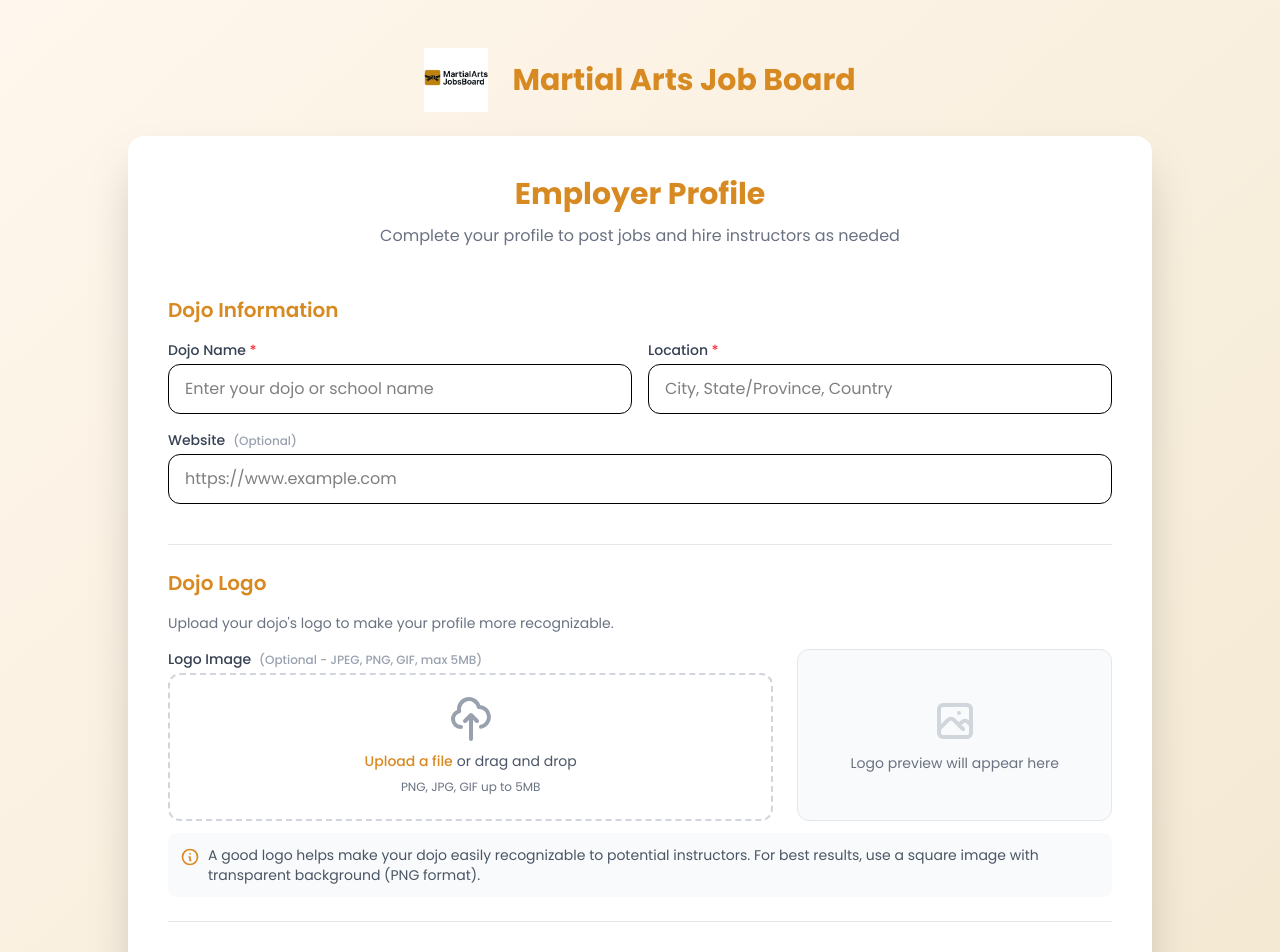
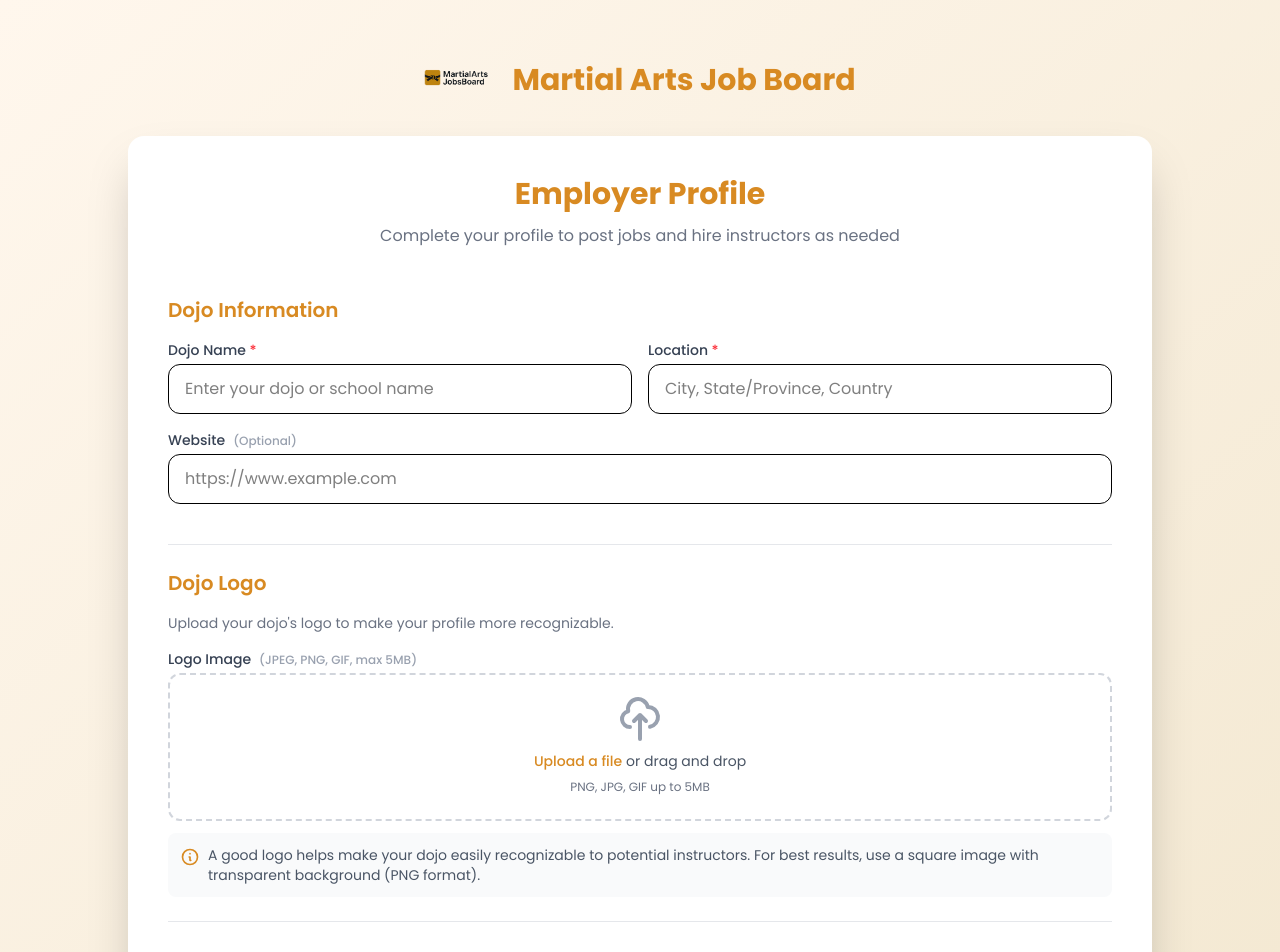
Before and after one commit to ismaeel06/Martial_Arts_Job_Board_Next, a Next.js app: page /employer-signup in a window 1280 px wide. Shown: the top 952 px of the page. Built offline with nearby package versions, Linux system fonts and the light colour scheme.

Commit message:
added cloudinary support for employer-signup as well

```diff
--- a/src/app/(auth-pages)/employer-signup/page.js
+++ b/src/app/(auth-pages)/employer-signup/page.js
@@ -2,6 +2,7 @@
 import { useState, useRef } from "react";
 import Link from "next/link";
 import { useRouter } from "next/navigation";
+import CloudinaryUploader from "@/components/CloudinaryUploader";
 
 const LOGO_SRC = "/logo.png";
 const SITE_NAME = "Martial Arts Job Board";
@@ -19,7 +20,8 @@ export default function EmployerSignUpPage() {
   });
 
   // For handling image
-  const [logoPreview, setLogoPreview] = useState(null);
+  const [logoFile, setLogoFile] = useState(null); // Added for Cloudinary uploader
+
 
   const [fieldErrors, setFieldErrors] = useState({
     dojo_name: "",
@@ -94,6 +96,21 @@ export default function EmployerSignUpPage() {
     }
   };
 
+    // Handle logo file selection from CloudinaryUploader
+  const handleFileSelect = (file) => {
+    setLogoFile(file);
+  };
+
+  // Handle file validation errors from CloudinaryUploader
+  const handleFileError = (errorMessage) => {
+    setFieldErrors(prev => ({
+      ...prev,
+      logo: errorMessage
+    }));
+  };
+
+
+
   // Handle logo image upload
   const handleLogoUpload = (e) => {
     const file = e.target.files[0];
@@ -161,17 +178,54 @@ export default function EmployerSignUpPage() {
 
     setLoading(true);
 try {
-      // Create simple JSON object instead of FormData
+      let logoUrl = "";
+
+      // If there's a logo file to upload, handle the Cloudinary upload first
+      if (logoFile) {
+        try {
+
+          // Create a FormData object to send the file to Cloudinary
+          const formData = new FormData();
+          formData.append('file', logoFile);
+          formData.append('upload_preset', process.env.NEXT_PUBLIC_CLOUDINARY_UPLOAD_PRESET);
+          formData.append('folder', 'martial_arts_dojos');
+
+          // Upload to Cloudinary
+          const uploadResponse = await fetch(
+            `https://api.cloudinary.com/v1_1/${process.env.NEXT_PUBLIC_CLOUDINARY_CLOUD_NAME}/image/upload`,
+            {
+              method: 'POST',
+              body: formData,
+            }
+          );
+
+          if (!uploadResponse.ok) {
+            throw new Error('Logo upload failed');
+          }
+
+          const uploadData = await uploadResponse.json();
+          logoUrl = uploadData.secure_url;
+
+
+        } catch (error) {
+          console.error('Logo upload error:', error);
+          setGeneralError("Logo upload failed. Please try again.");
+          setLoading(false);
+          return; // Stop form submission if logo upload fails
+        }
+      }
+
+      // Create simple JSON object with the data
       const formData = {
         dojo_name: form.dojo_name,
         dojo_location: form.dojo_location,
         website: form.website ? (!/^https?:\/\//i.test(form.website) ? 'https://' + form.website : form.website) : "",
-        // Don't include logo in JSON, will be handled separately later
-        has_logo: !!form.logo // Just a flag to indicate if a logo was selected
+        logo_url: logoUrl || ""
       };
 
       // Log data being sent for debugging
       console.log("Employer profile data being submitted:", formData);
+
 
       // API call would go here later
       // const res = await fetch("/api/employer-signup", {
@@ -185,7 +239,7 @@ export default function EmployerSignUpPage() {
       // const data = await res.json();
       // if (!res.ok) throw new Error(data.message || "Profile creation failed");
 
-    } catch (err) {
+    }catch (err) {
       setGeneralError(err.message || "Something went wrong.");
     } finally {
       setLoading(false);
@@ -290,7 +344,7 @@ export default function EmployerSignUpPage() {
           </div>
         </div>
 
-        {/* Section: Logo Upload */}
+        {/* Section: Logo Upload - UPDATED with CloudinaryUploader */}
         <div className="border-b border-gray-200 pb-6">
           <h2 className={`text-xl font-semibold mb-4 ${PRIMARY_COLOR}`}>Dojo Logo</h2>
           <p className="text-gray-500 text-sm mb-4">
@@ -298,153 +352,30 @@ export default function EmployerSignUpPage() {
           </p>
 
           <div className="flex flex-col md:flex-row gap-6">
-            {/* Logo Upload */}
+            {/* Logo Upload - Using CloudinaryUploader component */}
             <div className="flex-grow">
-              <label className="block text-sm font-medium text-gray-700 mb-1">
-                Logo Image
-                <span className="text-gray-400 text-xs ml-2">(Optional - JPEG, PNG, GIF, max 5MB)</span>
-              </label>
-
-              <div
-                className="mt-1 flex justify-center px-6 pt-5 pb-6 border-2 border-gray-300 border-dashed rounded-xl hover:border-[#D88A22] transition cursor-pointer"
-                onDragOver={(e) => {
-                  e.preventDefault();
-                  e.stopPropagation();
-                  e.currentTarget.classList.add('border-[#D88A22]');
-                }}
-                onDragLeave={(e) => {
-                  e.preventDefault();
-                  e.stopPropagation();
-                  e.currentTarget.classList.remove('border-[#D88A22]');
-                }}
-                onDrop={(e) => {
-                  e.preventDefault();
-                  e.stopPropagation();
-                  e.currentTarget.classList.remove('border-[#D88A22]');
-
-                  if (e.dataTransfer.files && e.dataTransfer.files[0]) {
-                    const file = e.dataTransfer.files[0];
-                    const validTypes = ['image/jpeg', 'image/png', 'image/gif', 'image/webp'];
-
-                    if (validTypes.includes(file.type)) {
-                      setForm(prev => ({ ...prev, logo: file }));
-
-                      // Create preview URL
-                      const reader = new FileReader();
-                      reader.onloadend = () => {
-                        setLogoPreview(reader.result);
-                      };
-                      reader.readAsDataURL(file);
-                    } else {
-                      alert('Please upload a valid image file (JPEG, PNG, GIF, or WEBP).');
-                    }
-                  }
-                }}
-                onClick={() => document.getElementById('logo-upload').click()}
-              >
-                <div className="space-y-2 text-center">
-                  {form.logo ? (
-                    <>
-                      <svg xmlns="http://www.w3.org/2000/svg" className="mx-auto h-12 w-12 text-[#D88A22]" fill="none" viewBox="0 0 24 24" stroke="currentColor">
-                        <path strokeLinecap="round" strokeLinejoin="round" strokeWidth={2} d="M4 16l4.586-4.586a2 2 0 012.828 0L16 16m-2-2l1.586-1.586a2 2 0 012.828 0L20 14m-6-6h.01M6 20h12a2 2 0 002-2V6a2 2 0 00-2-2H6a2 2 0 00-2 2v12a2 2 0 002 2z" />
-                      </svg>
-                      <div className="flex justify-center text-sm text-gray-600">
-                        <p className="text-[#D88A22] font-medium truncate max-w-xs">
-                          {form.logo.name}
-                        </p>
-                      </div>
-                      <p className="text-xs text-gray-500">
-                        {(form.logo.size / (1024 * 1024)).toFixed(2)} MB
-                      </p>
-                    </>
-                  ) : (
-                    <>
-                      <svg xmlns="http://www.w3.org/2000/svg" className="mx-auto h-12 w-12 text-gray-400" fill="none" viewBox="0 0 24 24" stroke="currentColor">
-                        <path strokeLinecap="round" strokeLinejoin="round" strokeWidth={2} d="M7 16a4 4 0 01-.88-7.903A5 5 0 1115.9 6L16 6a5 5 0 011 9.9M15 13l-3-3m0 0l-3 3m3-3v12" />
-                      </svg>
-                      <div className="flex text-sm text-gray-600 justify-center">
-                        <span className="relative cursor-pointer rounded-md font-medium text-[#D88A22] hover:text-[#b86f1a]">
-                          Upload a file
-                        </span>
-                        <p className="pl-1">or drag and drop</p>
-                      </div>
-                      <p className="text-xs text-gray-500">
-                        PNG, JPG, GIF up to 5MB
-                      </p>
-                    </>
-                  )}
-                </div>
-              </div>
-
-              {/* Hidden file input */}
-              <input
-                id="logo-upload"
-                name="logo-upload"
-                type="file"
-                className="hidden"
-                accept="image/jpeg,image/png,image/gif,image/webp"
-                onChange={handleLogoUpload}
+              <CloudinaryUploader
+                fileType="image"
+                label="Logo Image"
+                sublabel="(JPEG, PNG, GIF, max 5MB)"
+                onFileSelect={handleFileSelect}
+                onRemove={() => setLogoFile(null)}
+                onError={handleFileError}
+                maxSize={5} // 5MB limit
+                errorMessage={fieldErrors.logo}
               />
-
-              {form.logo && (
-                <div className="flex items-center mt-2">
-                  <span className="inline-flex items-center bg-gray-50 border border-gray-200 rounded-md px-3 py-1 text-xs text-gray-500">
-                    Logo ready for upload
-                    <button
-                      type="button"
-                      onClick={(e) => {
-                        e.stopPropagation();
-                        removeLogo();
-                      }}
-                      className="ml-2 text-gray-400 hover:text-red-500"
-                      aria-label="Remove logo"
-                    >
-                      <svg xmlns="http://www.w3.org/2000/svg" className="h-4 w-4" fill="none" viewBox="0 0 24 24" stroke="currentColor">
-                        <path strokeLinecap="round" strokeLinejoin="round" strokeWidth={2} d="M6 18L18 6M6 6l12 12" />
-                      </svg>
-                    </button>
-                  </span>
-                </div>
-              )}
-
-              {fieldErrors.logo && (
-                <div className="bg-red-50 border border-red-200 text-red-700 text-xs font-medium rounded-md px-3 py-1 mt-1">
-                  {fieldErrors.logo}
-                </div>
-              )}
             </div>
 
             {/* Logo Preview */}
-            <div className="w-full md:w-1/3 bg-gray-50 border border-gray-200 rounded-xl flex items-center justify-center overflow-hidden relative">
-              {logoPreview ? (
-                <>
-                  <button
-                    type="button"
-                    onClick={removeLogo}
-                    className="absolute top-2 right-2 bg-white bg-opacity-70 rounded-full p-1 shadow-sm hover:bg-opacity-100 transition z-10"
-                    aria-label="Remove logo"
-                  >
-                    <svg xmlns="http://www.w3.org/2000/svg" className="h-5 w-5 text-gray-600 hover:text-red-500" fill="none" viewBox="0 0 24 24" stroke="currentColor">
-                      <path strokeLinecap="round" strokeLinejoin="round" strokeWidth={2} d="M6 18L18 6M6 6l12 12" />
-                    </svg>
-                  </button>
+            {logoFile && (
+              <div className="w-full md:w-1/3 bg-gray-50 border border-gray-200 rounded-xl flex items-center justify-center overflow-hidden">
                 <img
-                    src={logoPreview}
+                  src={URL.createObjectURL(logoFile)}
                   alt="Logo Preview"
                   className="max-h-full max-w-full object-contain p-4"
                 />
-                </>
-              ) : (
-                <div className="text-center p-6">
-                  <svg xmlns="http://www.w3.org/2000/svg" className="h-12 w-12 mx-auto text-gray-300" fill="none" viewBox="0 0 24 24" stroke="currentColor">
-                    <path strokeLinecap="round" strokeLinejoin="round" strokeWidth={2} d="M4 16l4.586-4.586a2 2 0 012.828 0L16 16m-2-2l1.586-1.586a2 2 0 012.828 0L20 14m-6-6h.01M6 20h12a2 2 0 002-2V6a2 2 0 00-2-2H6a2 2 0 00-2 2v12a2 2 0 002 2z" />
-                  </svg>
-                  <p className="mt-2 text-sm text-gray-500">
-                    Logo preview will appear here
-                  </p>
               </div>
             )}
-            </div>
           </div>
 
           {/* Tips & Instructions */}
--- a/src/app/(auth-pages)/instructor-signup/page.js
+++ b/src/app/(auth-pages)/instructor-signup/page.js
@@ -104,7 +104,6 @@ const BELT_RANKS = [
 export default function InstructorSignUpPage() {
   const router = useRouter();
   const [videoFile, setVideoFile] = useState(null);
-const [uploadStatus, setUploadStatus] = useState(null);
   const [form, setForm] = useState({
     location: "",
     belt_rank: "",
@@ -373,7 +372,6 @@ const handleSubmit = async (e) => {
     // If there's a video file to upload, handle the Cloudinary upload first
     if (videoFile) {
       try {
-        setUploadStatus("Uploading video... This may take a moment.");
 
         // Create a FormData object to send the file to Cloudinary
         const formData = new FormData();
@@ -396,7 +394,6 @@ const handleSubmit = async (e) => {
 
         const uploadData = await uploadResponse.json();
         videoUrl = uploadData.secure_url;
-        setUploadStatus("Video uploaded successfully!");
 
       } catch (error) {
         console.error('Video upload error:', error);
@@ -913,6 +910,7 @@ const handleSubmit = async (e) => {
         sublabel="(MP4, MOV, or WebM, max 20MB)"
         onFileSelect={handleFileSelect}
         onRemove={() => setVideoFile(null)}
+        onError={handleFileError} // This is important!
         maxSize={20} // 20MB limit
         errorMessage={fieldErrors.video_url}
       />
--- a/src/components/home/HeroSection.js
+++ b/src/components/home/HeroSection.js
@@ -49,7 +49,7 @@ const HeroSection = () => {
               {/* Logo with subtle hover effect */}
               <div className="relative z-10 transition-transform duration-500 hover:scale-105 cursor-pointer">
                 <Image
-                  src="/Logo.png"
+                  src="/logo-home.png"
                   alt="MartialArtsJobsBoard.com"
                   width={400}
                   height={400}
```
Also changed, not shown: src/components/CloudinaryUploader.js (+25 -11 lines), public/Logo.png, public/logo-home.png (added). Lines whose indentation alone changed are shown as unchanged.
